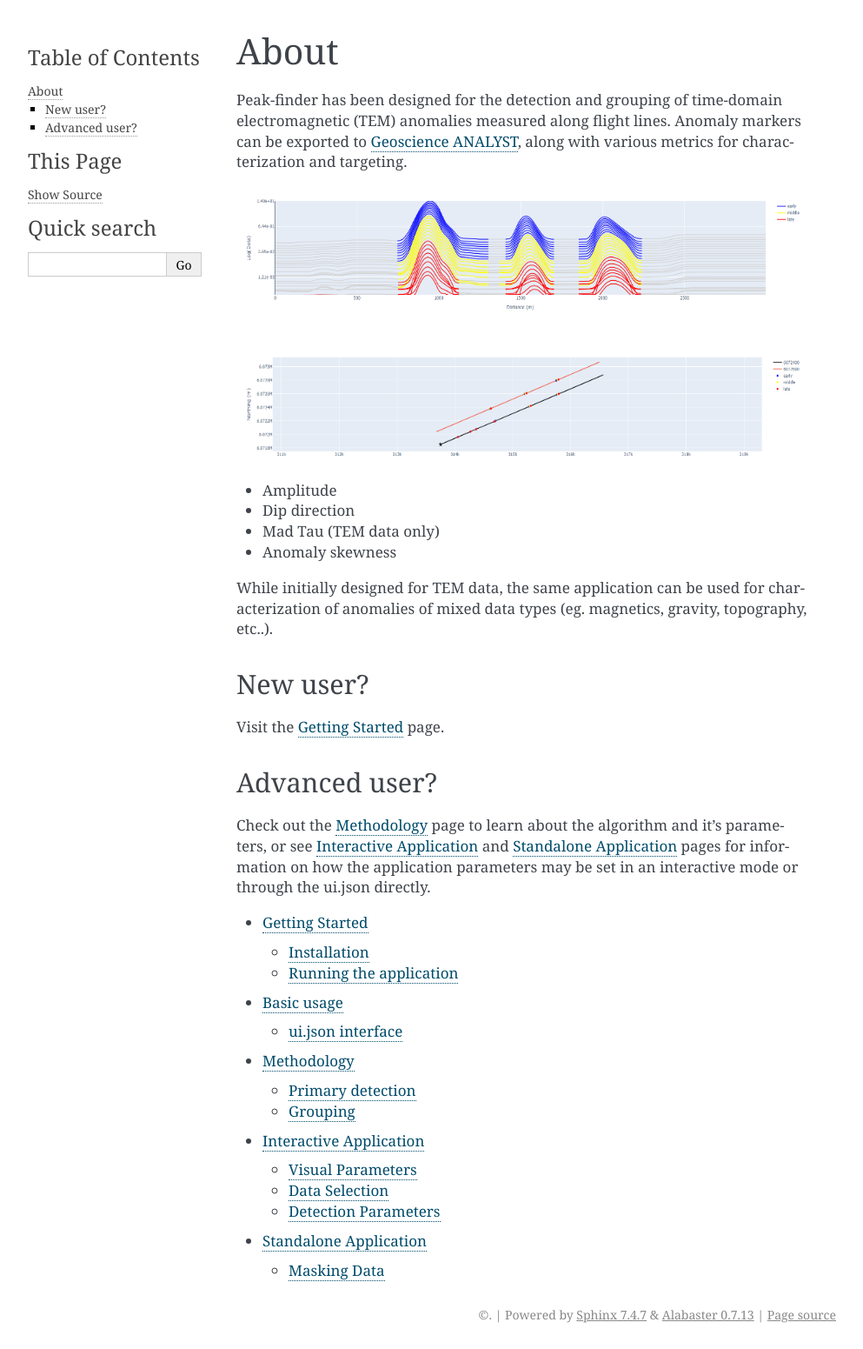
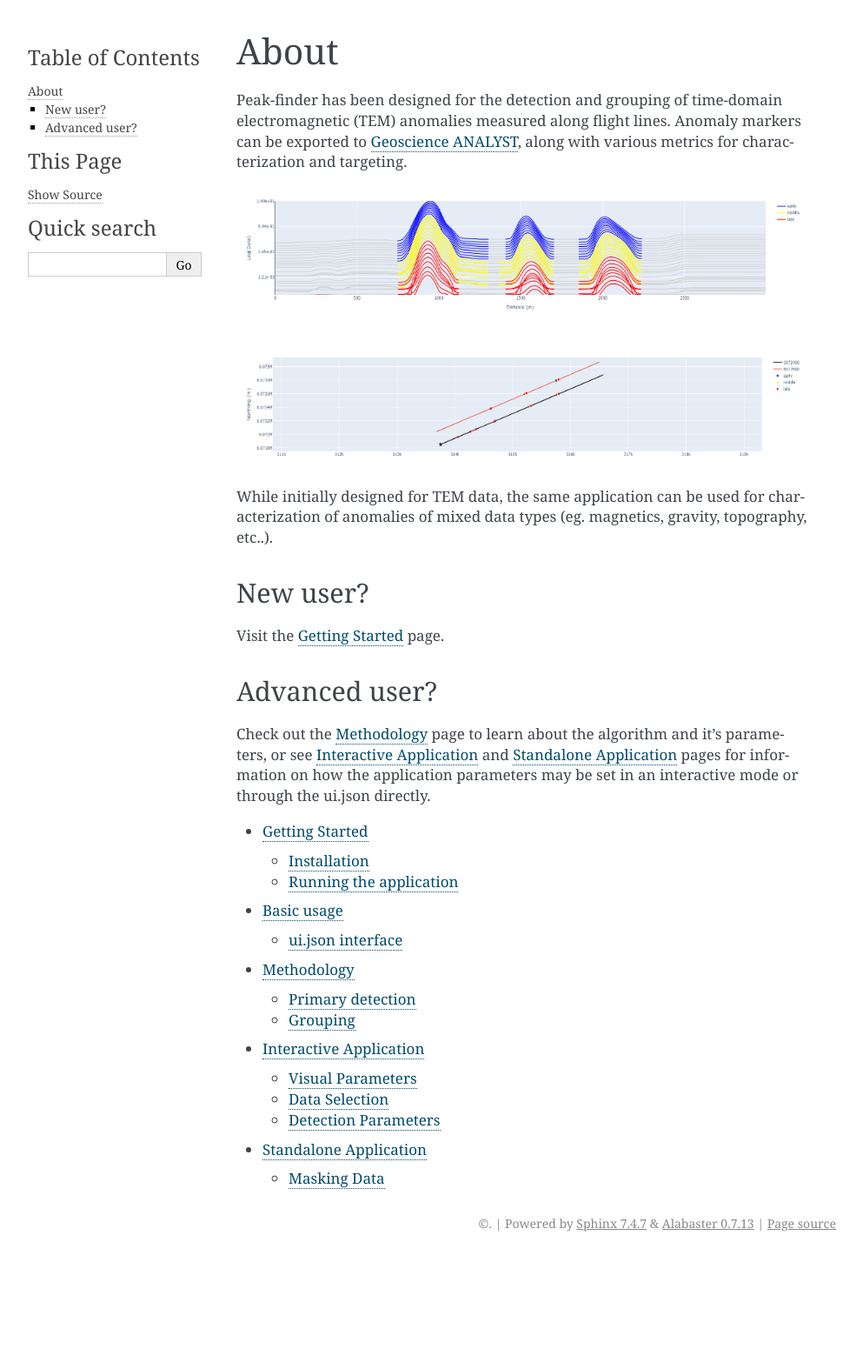
Before and after one commit to MiraGeoscience/peak-finder-app, a Sphinx documentation site: the page built from docs/source/index.rst, in a window 1280 px wide. Shown: the whole page at 87% size, without its empty margins (148-1141 px from the left). Built offline with Sphinx 7.4.7, drawn with Linux system fonts in a browser that asks for light colours; after the commit the page ends 1446 px from its top, so only the background shows below that.

Commit message:
Simplify landing page

```diff
--- a/docs/source/index.rst
+++ b/docs/source/index.rst
@@ -8,12 +8,6 @@
 
 .. figure:: /images/interactive/visualizations.png
     :scale: 40%
-
-
-* Amplitude
-* Dip direction
-* Mad Tau (TEM data only)
-* Anomaly skewness
 
 While initially designed for TEM data, the same application can be used for
 characterization of anomalies of mixed data types (eg. magnetics, gravity,
```
